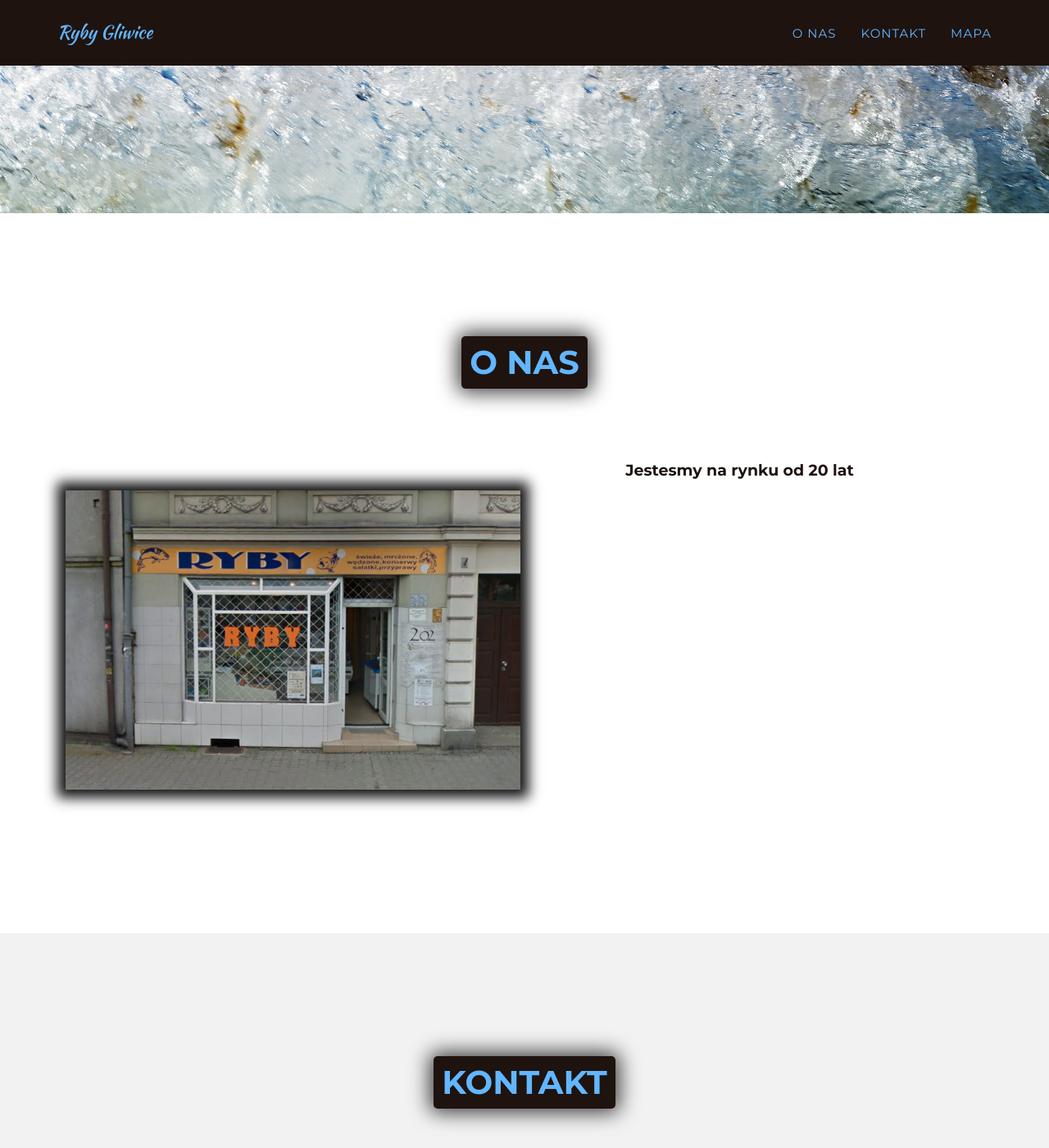
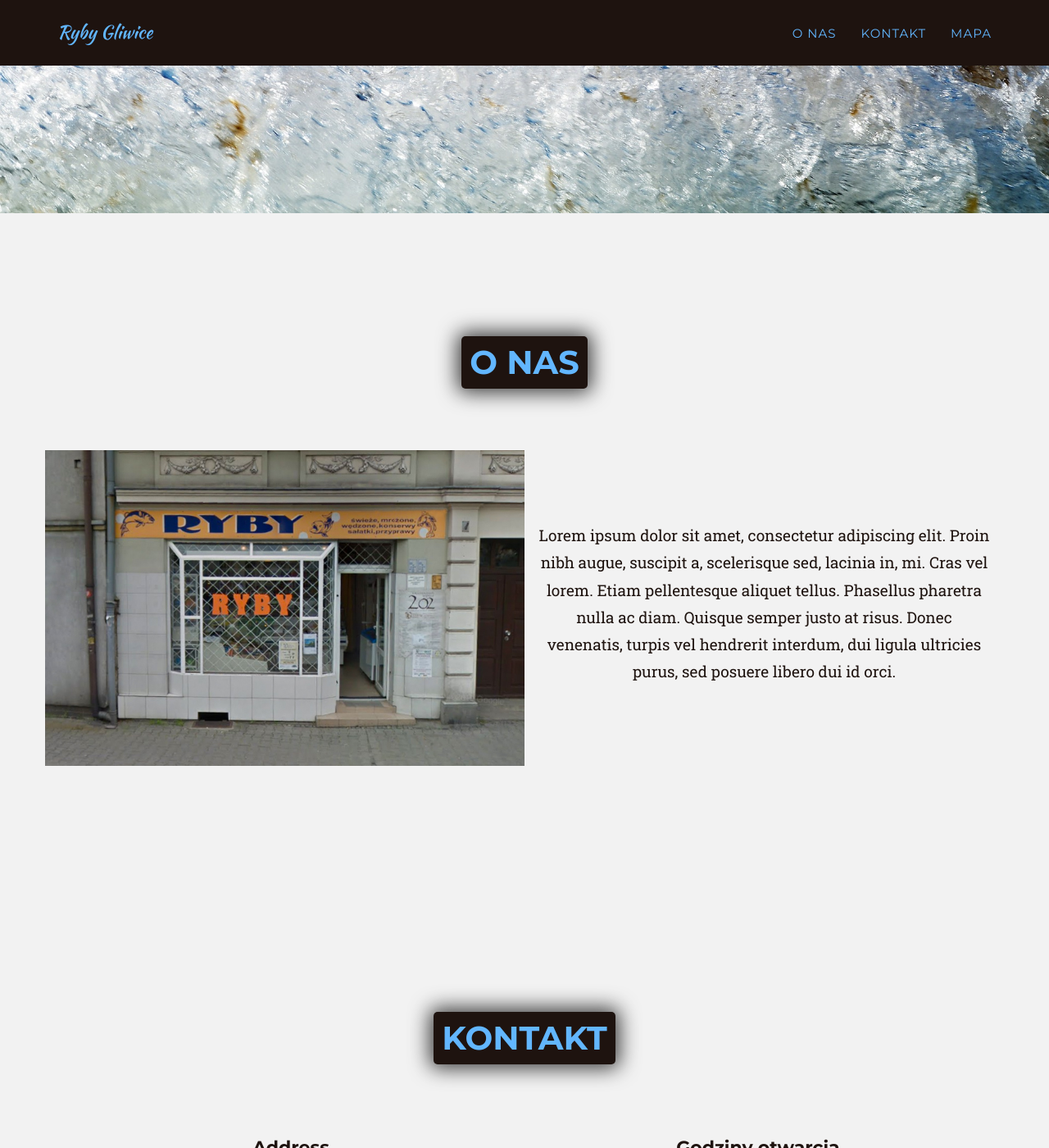
Before and after one commit to DrDEXT3R/fishmonger-s, a Jekyll site: the page built from index.md, in a window 1280 px wide and 1400 px high, scrolled down 438 px. Shown: the whole window at 82% size. Built offline with Jekyll 4.4.1, drawn with Linux system fonts in a browser that asks for light colours; some web fonts are replaced.

Commit message:
Align text to about-img

```diff
--- a/_includes/about.html
+++ b/_includes/about.html
@@ -8,20 +8,15 @@
             </div>
         </div>
 
-        <div class="col-xs-12 col-sm-12 text-center row contact-info">
-            <div class="col-sm-6 shop text-center">
-                <div style="height:10px;"></div>
-                    <!-- <img src="/img/shop.jpg" alt="Sklep"> -->
-                <div style="height:14px;"></div>
-
-                <div class="img image-shadow js-tilt-container"></div>
-
-
+        <div class="row test">
+            <div class="col-sm-6 shop">
+                    <img src="/img/shop.jpg" alt="Sklep">
+                <!-- <div class="img image-shadow js-tilt-container"></div> -->
             </div>
 
-            <div class="col-sm-6 opening-hours text-center">
-                <h4 class="service-heading">Jestesmy na rynku od 20 lat</h4>
+            <div class="col-sm-6 about-text text-center">
                 <p class="text-muted">
+                    Lorem ipsum dolor sit amet, consectetur adipiscing elit. Proin nibh augue, suscipit a, scelerisque sed, lacinia in, mi. Cras vel lorem. Etiam pellentesque aliquet tellus. Phasellus pharetra nulla ac diam. Quisque semper justo at risus. Donec venenatis, turpis vel hendrerit interdum, dui ligula ultricies purus, sed posuere libero dui id orci.
                 </p>
             </div>
         </div>
```
Also changed, not shown: _includes/css/agency.css (+26 -2 lines), img/about.jpg (added).
